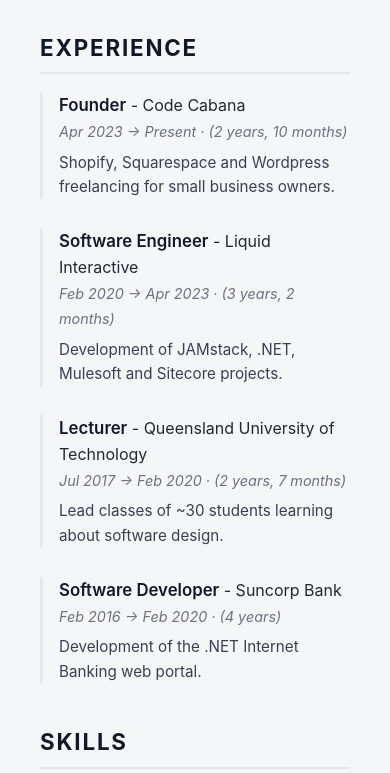
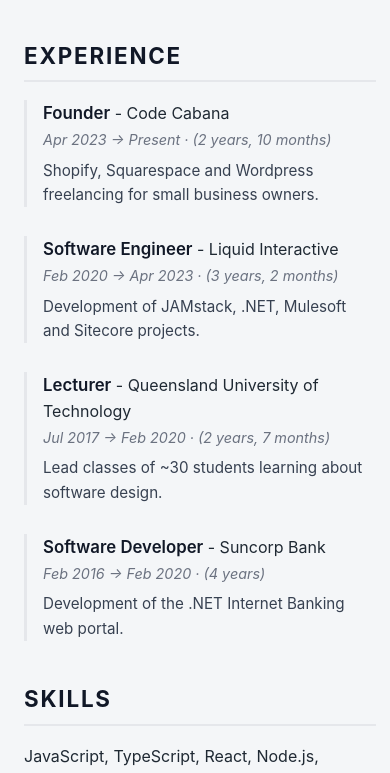
Before and after one commit to lokimckay/lokimckay.com, an Astro site: page /cv in a window 390 px wide. Shown: the part 315-1088 px from the top of the page. Built offline with nearby package versions, Linux system fonts and the light colour scheme; Astro itself is replaced by a stand-in of ours.

Commit message:
cv mobile fix

```diff
--- a/src/pages/cv.astro
+++ b/src/pages/cv.astro
@@ -27,6 +27,8 @@
   return humanize.format(new Date(date));
 }
 ---
+
+<meta name="viewport" content="width=device-width,initial-scale=1.0" />
 
 <head>
   <title>Lachlan McKay - CV</title>
--- a/src/styles/cv.css
+++ b/src/styles/cv.css
@@ -5,6 +5,7 @@
 body {
   margin: 0;
   padding: 0 40px;
+  min-width: 400px;
   font-family: "Inter", "Segoe UI", Roboto, Helvetica, Arial, sans-serif;
   background-color: #f4f6f8;
   color: #1f2933;
@@ -178,3 +179,15 @@
   size: auto;
   margin: 0;
 }
+
+/* mobile */
+@media only screen and (max-width: 600px) {
+  body {
+    padding: 24px;
+  }
+
+  main {
+    max-width: none;
+    padding: 1rem 0;
+  }
+}
```
